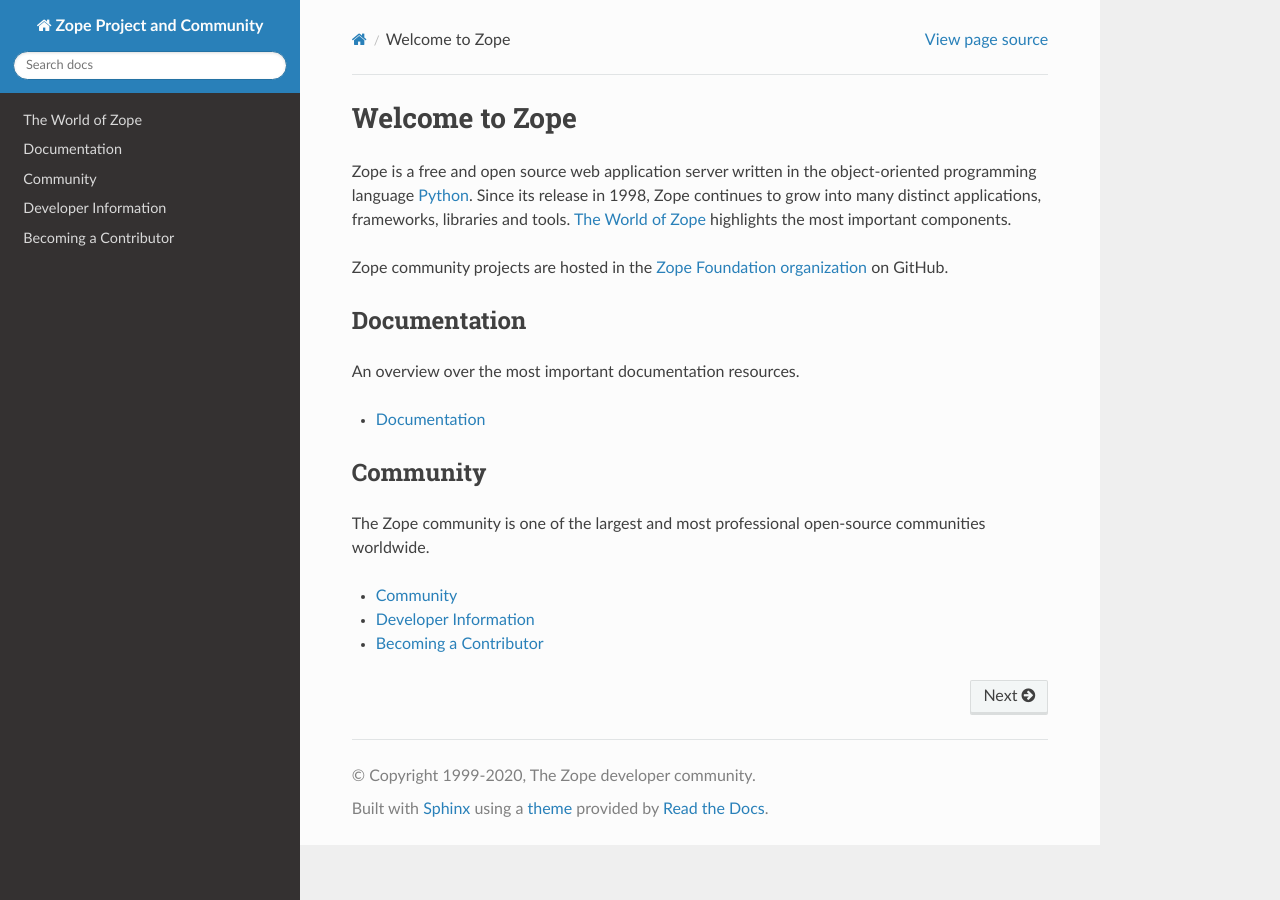
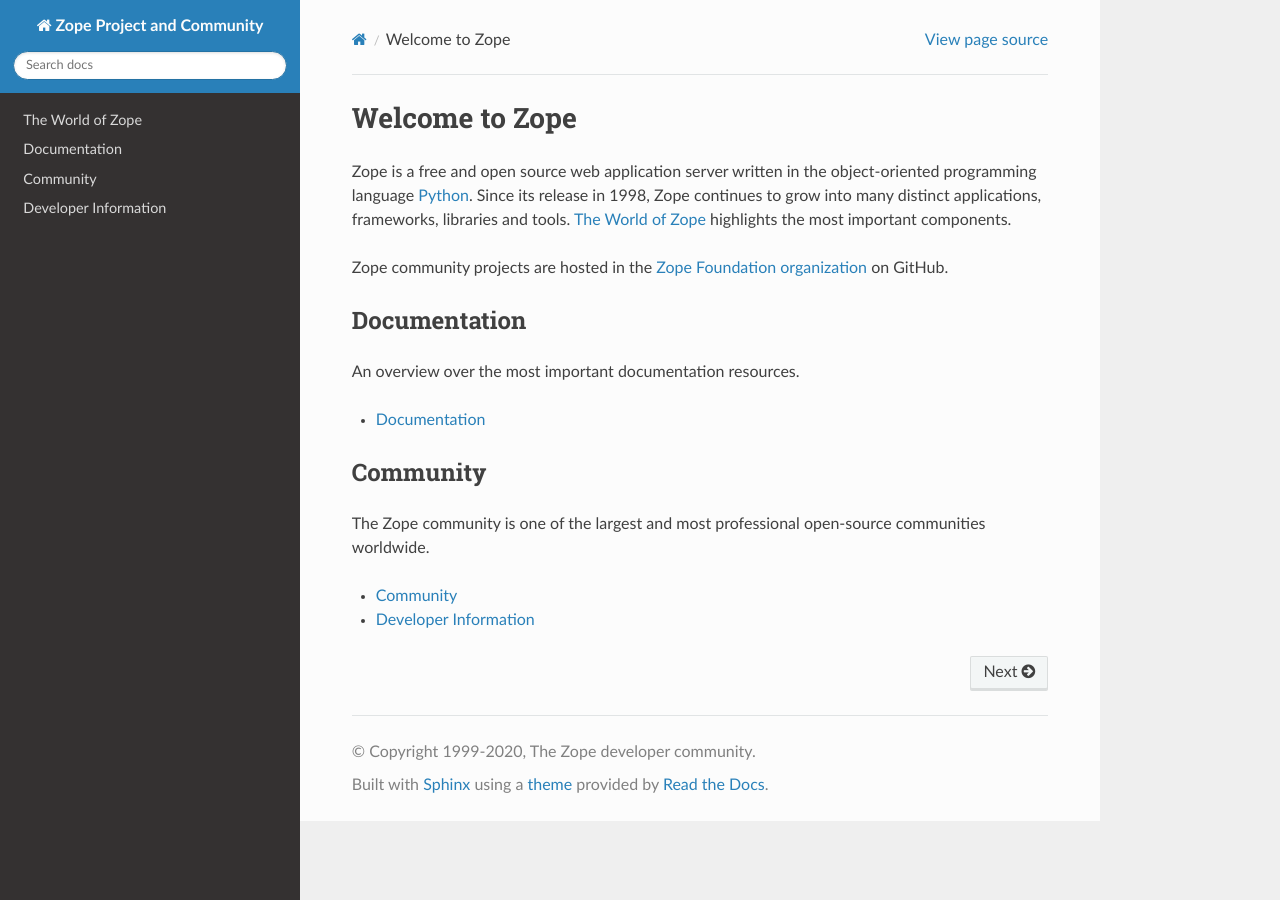
Before and after one commit to zopefoundation/www.zope.org, a Sphinx documentation site: the page built from docs/index.rst, in a window 1280 px wide. Built offline with Sphinx 7.4.7 and the Read the Docs theme 2.0.0, drawn with Linux system fonts in a browser that asks for light colours.

Commit message:
- make left-hand menu more predictable and consistent

```diff
--- a/docs/index.rst
+++ b/docs/index.rst
@@ -37,4 +37,3 @@ open-source communities worldwide.
 
    community
    developer/index
-   developer/becoming-a-committer
```
